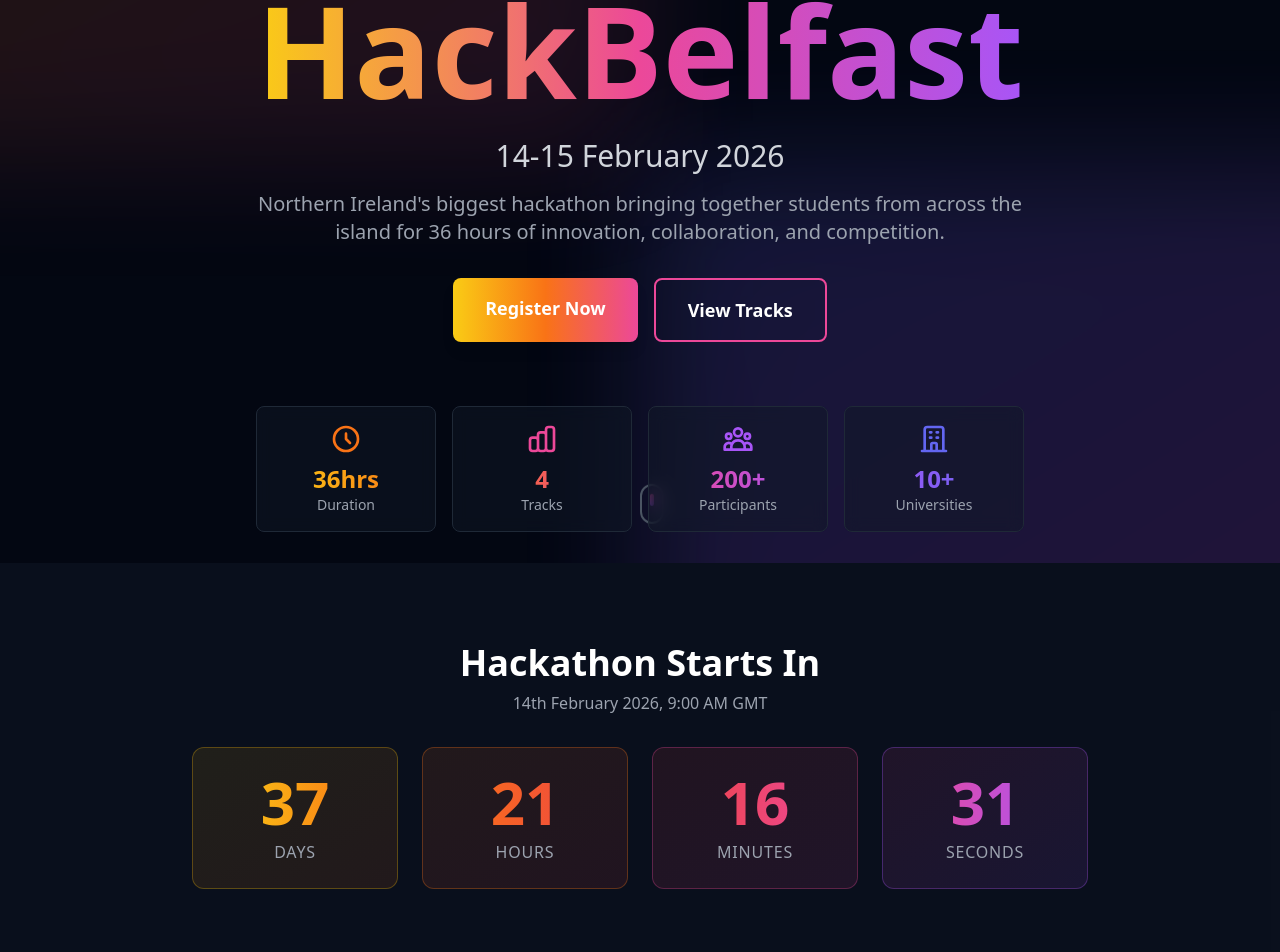
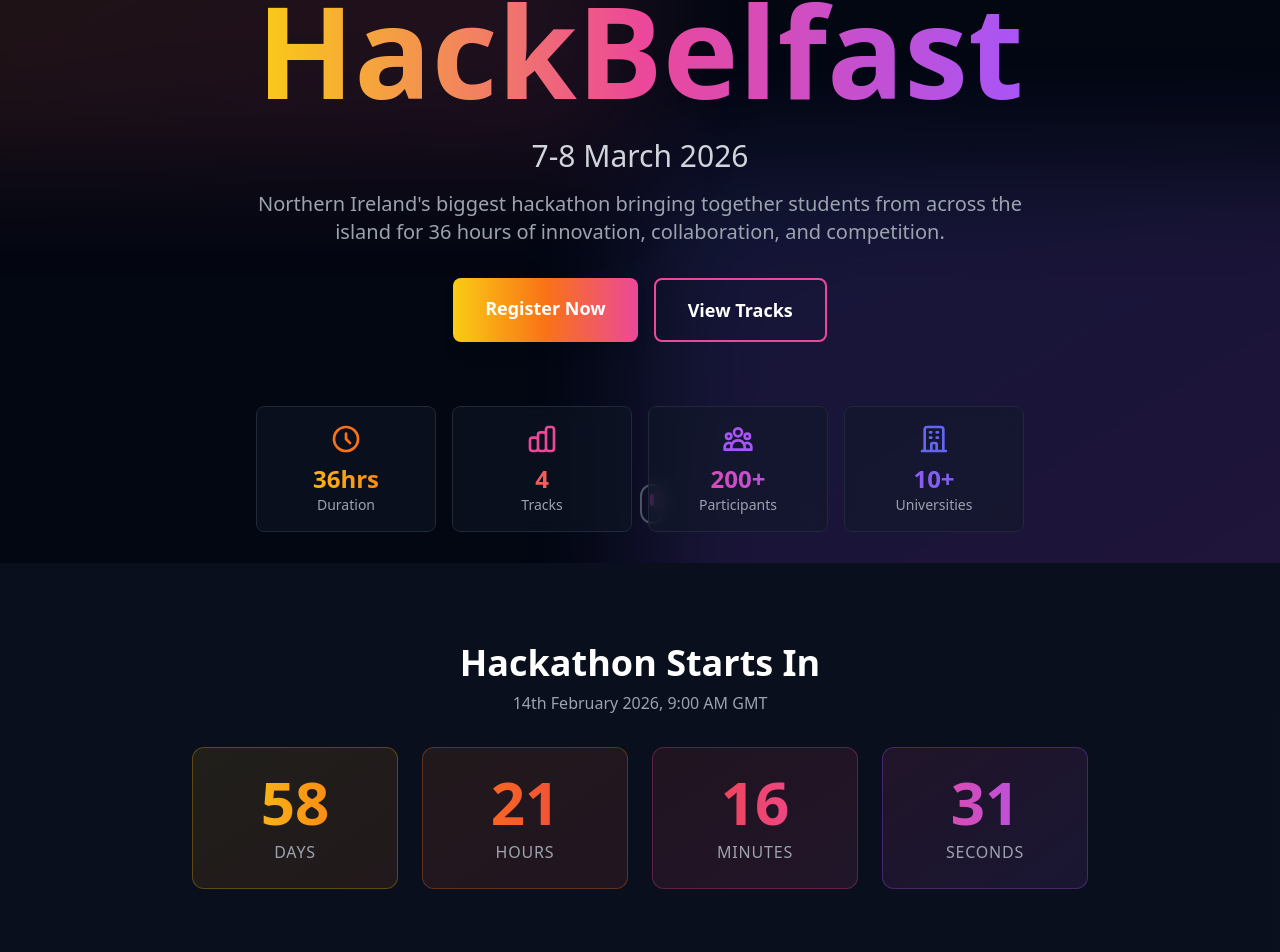
Before and after one commit to hackbelfast/HackBelfast-Website, a React (Vite) app in the folder frontend/: page / in a window 1280 px wide. Shown: the part 306-1258 px from the top of the page. Built offline with nearby package versions, Linux system fonts and the light colour scheme; the HTML template or start-up script is replaced by a standard one.

Commit message:
Changed some dates around

```diff
--- a/frontend/src/pages/Landing/Landing.tsx
+++ b/frontend/src/pages/Landing/Landing.tsx
@@ -75,7 +75,7 @@ const Landing = () => {
           </h1>
 
           <p className="text-2xl md:text-3xl text-gray-300 mb-4">
-            14-15 February 2026
+            7-8 March 2026
           </p>
 
           <p className="text-lg md:text-xl text-gray-400 mb-8 max-w-3xl mx-auto">
@@ -313,7 +313,7 @@ const Landing = () => {
             Ready to <span className="bg-gradient-to-r from-yellow-400 via-pink-500 to-purple-500 bg-clip-text text-transparent">Build Something Amazing?</span>
           </h2>
           <p className="text-xl text-gray-400 mb-8">
-            Join us on 14-15 February 2026 for 36 hours of non-stop innovation, collaboration, and fun!
+            Join us on 7-8 March 2026 for 36 hours of non-stop innovation, collaboration, and fun!
           </p>
           <Link
             to="/register"
@@ -325,7 +325,7 @@ const Landing = () => {
             </svg>
           </Link>
           <p className="text-gray-500 mt-6 text-sm">
-            Registration closes on 10th February 2026
+            Registration closes on TBD 2026
           </p>
         </div>
       </section>
--- a/frontend/src/pages/Landing/components/Countdown.tsx
+++ b/frontend/src/pages/Landing/components/Countdown.tsx
@@ -16,7 +16,7 @@ const CountdownTimer = () => {
   })
 
   useEffect(() => {
-    const targetDate = new Date('2026-02-14T09:00:00+00:00').getTime()
+    const targetDate = new Date('2026-03-07T09:00:00+00:00').getTime()
 
     const timer = setInterval(() => {
       const now = new Date().getTime()
```
